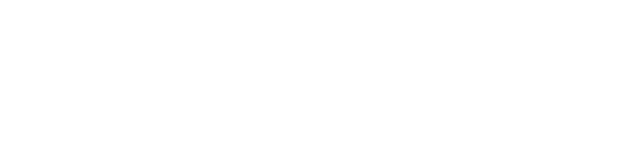
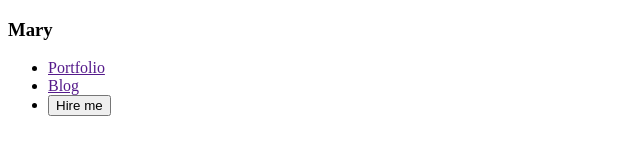
Before and after one commit to hamimalrashid552/webdeveloper-porfolio, a plain HTML site: page index.html in a window 1280 px wide. Shown: the whole page, without its empty margins (0-640 px from the left). Drawn offline with Linux system fonts and the light colour scheme.

Commit message:
added nav

```diff
--- a/index.html
+++ b/index.html
@@ -1,11 +1,29 @@
 <!DOCTYPE html>
 <html lang="en">
+
 <head>
     <meta charset="UTF-8">
     <meta name="viewport" content="width=device-width, initial-scale=1.0">
     <title>Developer Portfolio</title>
 </head>
+
 <body>
+    <header>
+        <nav>
+            <h3>Mary</h3>
+        </nav>
+        <ul>
+            <li><a href="">Portfolio</a></li>
+            <li><a href="">Blog</a></li>
+            <li><button>Hire me</button></li>
+        </ul>
+    </header>
+    <main>
 
+    </main>
+    <footer>
+
+    </footer>
 </body>
+
 </html>
```
